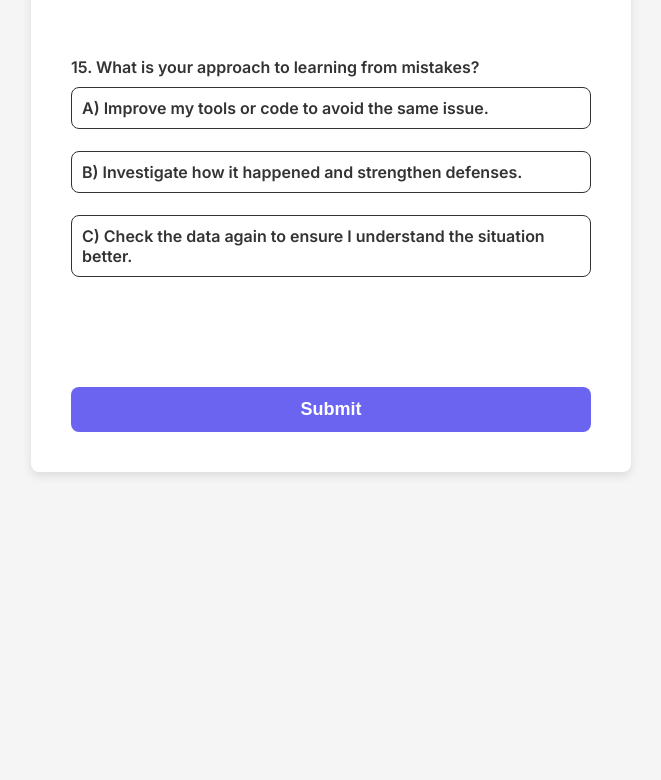
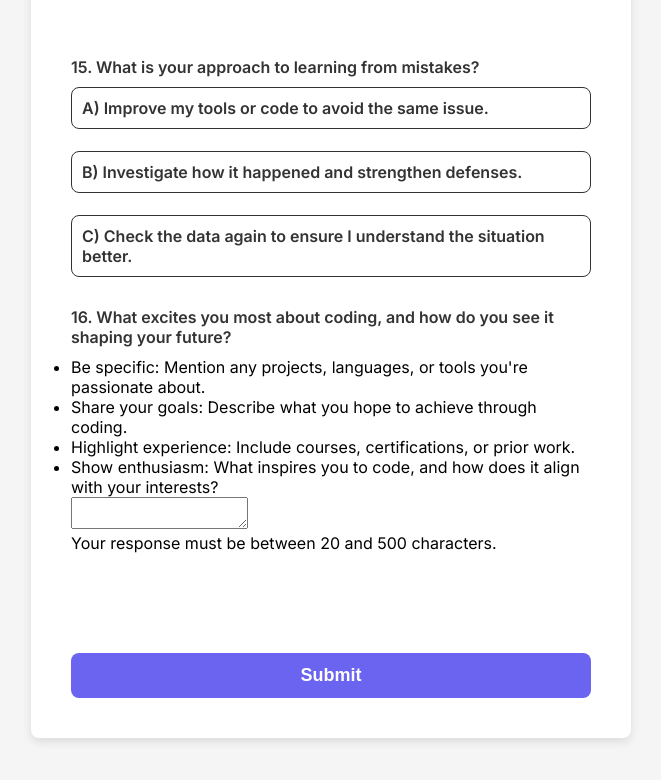
Before and after one commit to ZubbairHoque/AI-coding-coach, a website: page form.html in a window 1280 px wide. Shown: the part 4020-4800 px from the top of the page, without its empty margins (309-970 px from the left). Before the commit the page ends 4540 px from the top, so only its background shows below. Drawn offline with Linux system fonts and the light colour scheme.

Commit message:
Update form.html
i wanted t add a question to the form

```diff
--- a/form.html
+++ b/form.html
@@ -266,6 +266,22 @@
   </div>
 </div>
 
+<!-- Question 16 -->
+<div class="formbold-question mb-6">
+  <label for="user-expectations" class="text-lg text-gray-300 font-medium">
+  16. What excites you most about coding, and how do you see it shaping your future?
+  </label>
+  <ul class="text-sm text-gray-400 mt-2 ml-4 list-disc">
+    <li>Be specific: Mention any projects, languages, or tools you're passionate about.</li>
+    <li>Share your goals: Describe what you hope to achieve through coding.</li>
+    <li>Highlight experience: Include courses, certifications, or prior work.</li>
+    <li>Show enthusiasm: What inspires you to code, and how does it align with your interests?</li>
+  </ul>
+  <textarea>
+  </textarea>
+  <p class="text-sm text-gray-500 mt-2">Your response must be between 20 and 500 characters.</p>
+</div>
+
       <br><br><br><br>
       <button type="submit" class="formbold-btn">Submit</button>
 
```
